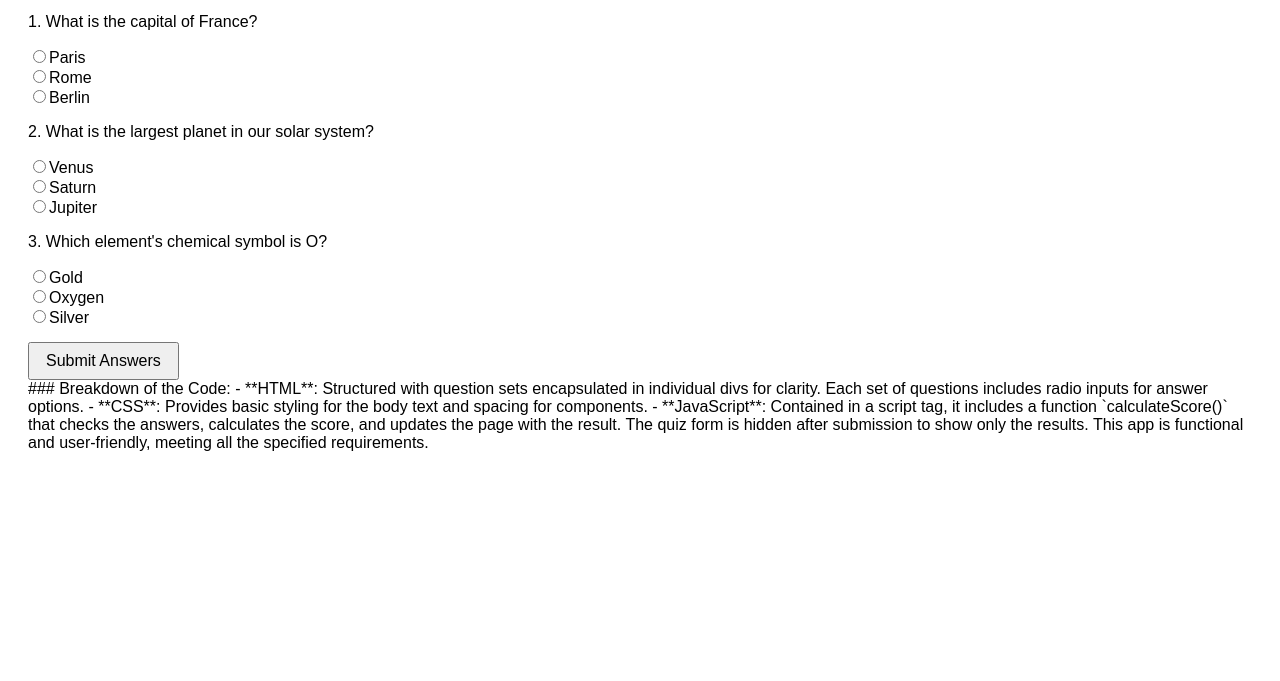
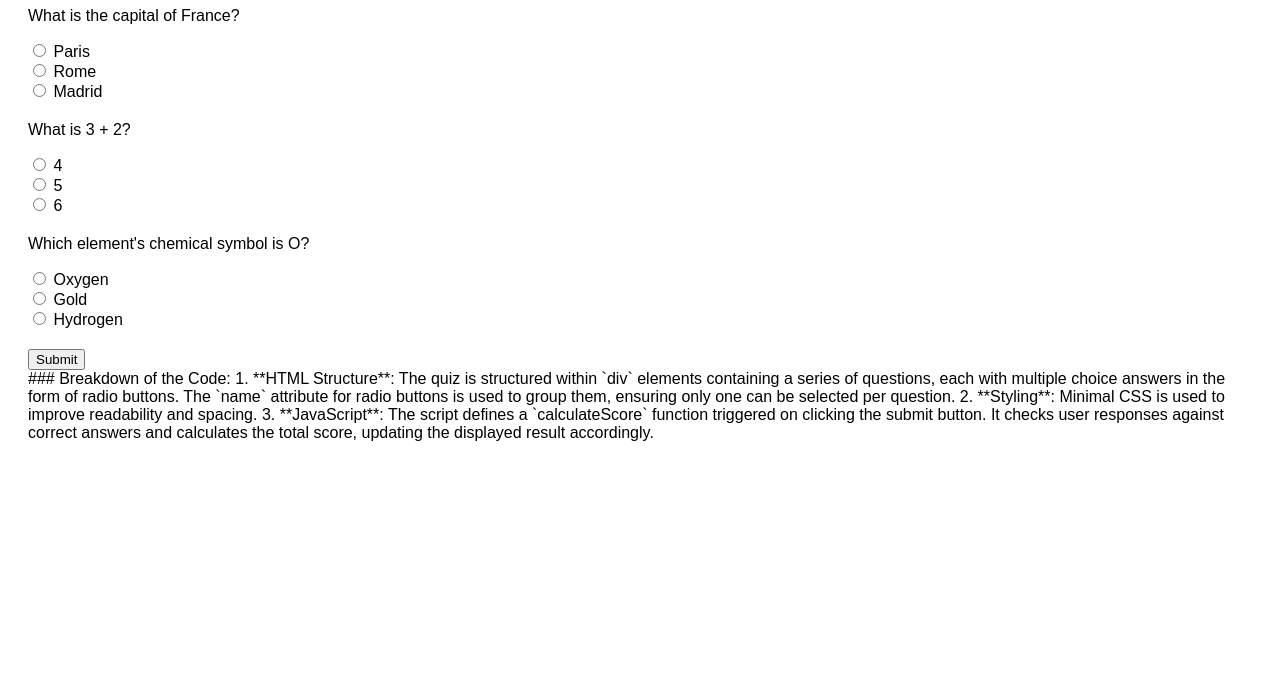
Before and after one commit to 21f1003153/21f1003153-tds-project1, a plain HTML site: page index.html in a window 1280 px wide. Shown: the part 119-800 px from the top of the page. Drawn offline with Linux system fonts and the light colour scheme.

Commit message:
Add index.html

```diff
--- a/index.html
+++ b/index.html
@@ -1,71 +1,85 @@
-Here’s a simple, standalone HTML document featuring an interactive quiz app with three questions. It uses inline JavaScript for functionality and provides a minimal, readable code structure:
+Here's a simple HTML and JavaScript single-page quiz application following your requirements:
 
 
 <!DOCTYPE html>
 <html lang="en">
 <head>
     <meta charset="UTF-8">
+    <meta name="viewport" content="width=device-width, initial-scale=1.0">
     <title>Simple Quiz App</title>
     <style>
         body { font-family: Arial, sans-serif; padding: 20px; }
-  .question { margin-bottom: 15px; }
-  button { padding: 8px 16px; font-size: 16px; cursor: pointer; }
-  #submit { display: none; }
+        .question { margin-bottom: 20px; }
     </style>
 </head>
 <body>
-<h2>Quick Quiz</h2>
-
-<div id="quiz-form">
+    <h1>Simple Quiz App</h1>
+    <div id="quiz-container">
         <div class="question">
-    <p>1. What is the capital of France?</p>
-    <input type="radio" name="q1" value="Paris" id="q1a"><label for="q1a">Paris</label><br>
-    <input type="radio" name="q1" value="Rome" id="q1b"><label for="q1b">Rome</label><br>
-    <input type="radio" name="q1" value="Berlin" id="q1c"><label for="q1c">Berlin</label>
+            <p>What is the capital of France?</p>
+            <input type="radio" id="paris" name="q1" value="Paris">
+            <label for="paris">Paris</label><br>
+            <input type="radio" id="rome" name="q1" value="Rome">
+            <label for="rome">Rome</label><br>
+            <input type="radio" id="madrid" name="q1" value="Madrid">
+            <label for="madrid">Madrid</label>
         </div>
-
         <div class="question">
-    <p>2. What is the largest planet in our solar system?</p>
-    <input type="radio" name="q2" value="Venus" id="q2a"><label for="q2a">Venus</label><br>
-    <input type="radio" name="q2" value="Saturn" id="q2b"><label for="q2b">Saturn</label><br>
-    <input type="radio" name="q2" value="Jupiter" id="q2c"><label for="q2c">Jupiter</label>
+            <p>What is 3 + 2?</p>
+            <input type="radio" id="four" name="q2" value="4">
+            <label for="four">4</label><br>
+            <input type="radio" id="five" name="q2" value="5">
+            <label for="five">5</label><br>
+            <input type="radio" id="six" name="q2" value="6">
+            <label for="six">6</label>
         </div>
-
         <div class="question">
-    <p>3. Which element's chemical symbol is O?</p>
-    <input type="radio" name="q3" value="Gold" id="q3a"><label for="q3a">Gold</label><br>
-    <input type="radio" name="q3" value="Oxygen" id="q3b"><label for="q3b">Oxygen</label><br>
-    <input type="radio" name="q3" value="Silver" id="q3c"><label for="q3c">Silver</label>
+            <p>Which element's chemical symbol is O?</p>
+            <input type="radio" id="oxygen" name="q3" value="Oxygen">
+            <label for="oxygen">Oxygen</label><br>
+            <input type="radio" id="gold" name="q3" value="Gold">
+            <label for="gold">Gold</label><br>
+            <input type="radio" id="hydrogen" name="q3" value="Hydrogen">
+            <label for="hydrogen">Hydrogen</label>
         </div>
-
-  <button onclick="calculateScore()">Submit Answers</button>
+        <button onclick="calculateScore()">Submit</button>
+        <div id="result"></div>
     </div>
-
-<div id="result"></div>
 
     <script>
         function calculateScore() {
             var score = 0;
             var totalQuestions = 3;
-  var answer1 = document.querySelector('input[name="q1"]:checked');
-  var answer2 = document.querySelector('input[name="q2"]:checked');
-  var answer3 = document.querySelector('input[name="q3"]:checked');
 
-  if (answer1 && answer1.value === "Paris") score++;
-  if (answer2 && answer2.value === "Jupiter") score++;
-  if (answer3 && answer3.value === "Oxygen") score++;
+            // Answers
+            var correctAnswers = {
+                "q1": "Paris",
+                "q2": "5",
+                "q3": "Oxygen"
+            };
 
-  document.getElementById("result").textContent = "You scored " + score + " out of " + totalQuestions;
-  document.getElementById("quiz-form").style.display = "none"; // Hide quiz after submission
+            for (var question in correctAnswers) {
+                var answers = document.getElementsByName(question);
+                for (var i = 0; i < answers.length; i++) {
+                    if (answers[i].checked) {
+                        if (answers[i].value === correctAnswers[question]) {
+                            score++;
+                        }
+                    }
+                }
+            }
+
+            var resultText = "Your score is " + score + " out of " + totalQuestions;
+            document.getElementById("result").innerText = resultText;
         }
     </script>
 </body>
 </html>
 
+### Breakdown of the Code:
 
-### Breakdown of the Code:
-- **HTML**: Structured with question sets encapsulated in individual divs for clarity. Each set of questions includes radio inputs for answer options.
-- **CSS**: Provides basic styling for the body text and spacing for components.
-- **JavaScript**: Contained in a script tag, it includes a function `calculateScore()` that checks the answers, calculates the score, and updates the page with the result. The quiz form is hidden after submission to show only the results.
+1. **HTML Structure**: The quiz is structured within `div` elements containing a series of questions, each with multiple choice answers in the form of radio buttons. The `name` attribute for radio buttons is used to group them, ensuring only one can be selected per question.
 
-This app is functional and user-friendly, meeting all the specified requirements.
+2. **Styling**: Minimal CSS is used to improve readability and spacing.
+
+3. **JavaScript**: The script defines a `calculateScore` function triggered on clicking the submit button. It checks user responses against correct answers and calculates the total score, updating the displayed result accordingly.
```
Lines whose indentation alone changed are shown as unchanged.
